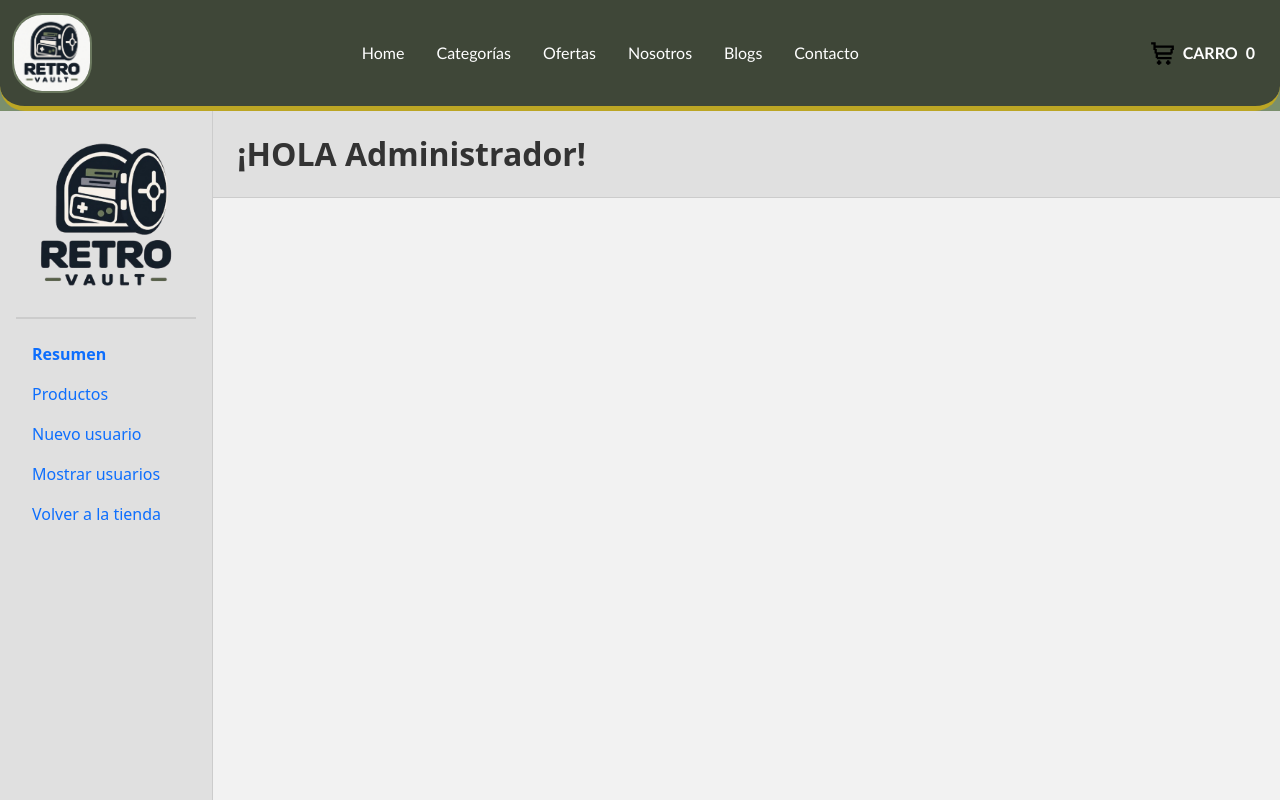
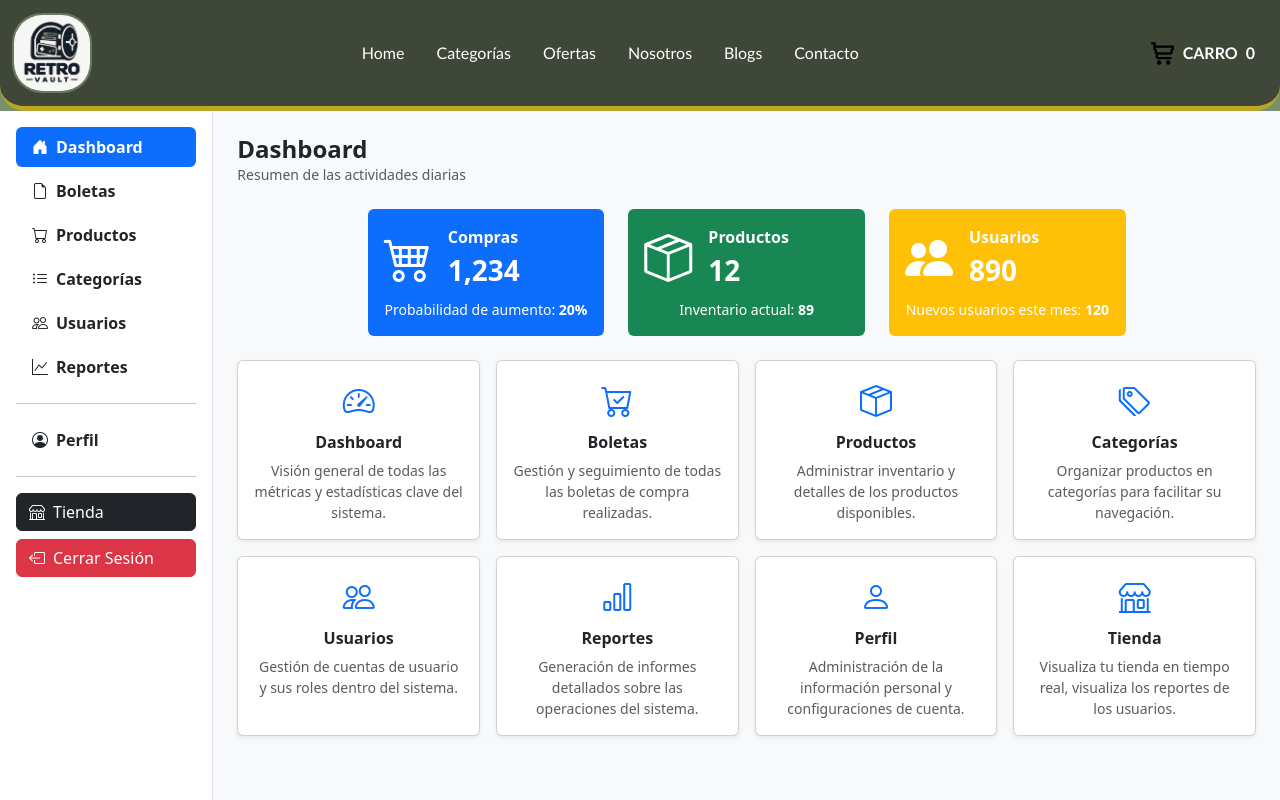
Before and after one commit to maxurn04/retro-vault-react, a React (Vite) app: page /admin in a window 1280 px wide. Shown: the top 800 px of the page. Built offline with nearby package versions, Linux system fonts and the light colour scheme.

Commit message:
Implementacion de iconos bootstrap y el layout de administrador.

```diff
--- a/package.json
+++ b/package.json
@@ -11,6 +11,7 @@
   },
   "dependencies": {
     "bootstrap": "^5.3.8",
+    "bootstrap-icons": "^1.13.2",
     "react": "^19.2.8",
     "react-dom": "^19.2.8",
     "react-router-dom": "^7.18.4"
--- a/src/components/AdminLayout.jsx
+++ b/src/components/AdminLayout.jsx
@@ -1,24 +1,66 @@
-import { Link, NavLink, Outlet } from 'react-router-dom';
+import { useContext } from 'react';
+import { Link, NavLink, Outlet, useNavigate } from 'react-router-dom';
+import { ContextoUsuario } from '../contexto/ContextoUsuario';
 
 const AdminLayout = () => {
-    const clase = ({ isActive }) => `nav-link admin-enlace-nav${isActive ? ' fw-bold' : ''}`;
+    const { cerrarSesion } = useContext(ContextoUsuario);
+    const navigate = useNavigate();
+
+    const clase = ({ isActive }) =>
+        `nav-link d-flex align-items-center gap-2 small fw-semibold${isActive ? ' active' : ' text-dark'}`;
+
+    const salir = () => {
+        cerrarSesion();
+        navigate('/');
+    };
 
     return (
-        <div className="container-fluid p-0 admin-cuerpo">
-            <div className="row g-0">
-                <aside className="col-12 col-md-3 col-xl-2 p-3 admin-lateral">
-                    <h4 className="admin-contenedor-logo text-center">
-                        <img src="/img/logoRV-NF.png" alt="Logo RV" className="img-fluid admin-img-logo" />
-                    </h4>
-                    <ul className="nav flex-row flex-md-column admin-lista-nav">
-                        <li className="nav-item"><NavLink end to="/admin" className={clase}>Resumen</NavLink></li>
-                        <li className="nav-item"><NavLink to="/admin/mostrarproductos" className={clase}>Productos</NavLink></li>
-                        <li className="nav-item"><NavLink to="/admin/crearusuario" className={clase}>Nuevo usuario</NavLink></li>
-                        <li className="nav-item"><NavLink to="/admin/mostrarusuario" className={clase}>Mostrar usuarios</NavLink></li>
-                        <li className="nav-item"><Link to="/" className="nav-link admin-enlace-nav">Volver a la tienda</Link></li>
-                    </ul>
-                </aside>
-                <Outlet />
+        <div style={{ minHeight: '100vh' }}>
+
+
+            <div className="container-fluid p-0">
+                <div className="row g-0">
+                    <aside className="col-12 col-md-3 col-xl-2 p-3 bg-white border-end">
+                        <ul className="nav nav-pills flex-column gap-1">
+                            <li className="nav-item">
+                                <NavLink end to="/admin" className={clase}><i className="bi bi-house-door-fill"></i>Dashboard</NavLink>
+                            </li>
+                            <li className="nav-item">
+                                <NavLink to="/admin/ordenes" className={clase}><i className="bi bi-file-earmark"></i>Boletas</NavLink>
+                            </li>
+                            <li className="nav-item">
+                                <NavLink to="/admin/mostrarproductos" className={clase}><i className="bi bi-cart"></i>Productos</NavLink>
+                            </li>
+                            <li className="nav-item">
+                                <NavLink to="/admin/categorias" className={clase}><i className="bi bi-list-ul"></i>Categorías</NavLink>
+                            </li>
+                            <li className="nav-item">
+                                <NavLink to="/admin/mostrarusuario" className={clase}><i className="bi bi-people"></i>Usuarios</NavLink>
+                            </li>
+                            <li className="nav-item">
+                                <NavLink to="/admin/reportes" className={clase}><i className="bi bi-graph-up"></i>Reportes</NavLink>
+                            </li>
+                        </ul>
+
+                        <hr />
+
+                        <ul className="nav nav-pills flex-column">
+                            <li className="nav-item">
+                                <NavLink to="/admin/perfil" className={clase}><i className="bi bi-person-circle"></i>Perfil</NavLink>
+                            </li>
+                        </ul>
+
+                        <hr />
+
+                        <Link to="/" className="btn btn-dark w-100 text-start mb-2">
+                            <i className="bi bi-shop me-2"></i>Tienda
+                        </Link>
+                        <button type="button" className="btn btn-danger w-100 text-start" onClick={salir}>
+                            <i className="bi bi-box-arrow-left me-2"></i>Cerrar Sesión
+                        </button>
+                    </aside>
+                    <Outlet />
+                </div>
             </div>
         </div>
     );
--- a/src/main.jsx
+++ b/src/main.jsx
@@ -5,6 +5,7 @@ import App from './App.jsx'
 // 1. Primero Bootstrap (la estructura base)
 import 'bootstrap/dist/css/bootstrap.min.css';
 import 'bootstrap/dist/js/bootstrap.bundle.min.js';
+import 'bootstrap-icons/font/bootstrap-icons.css';
 
 // 2. Luego TUS estilos (para que manden y sobreescriban a Bootstrap)
 import './App.css'
--- a/src/views/admin/inicioadmin.jsx
+++ b/src/views/admin/inicioadmin.jsx
@@ -1,9 +1,69 @@
-const InicioAdmin = () => (
-    <main className="col-12 col-md-9 col-xl-10 p-0" style={{ backgroundColor: '#f2f2f2', minHeight: '100vh' }}>
-        <div className="p-4 d-flex justify-content-between align-items-center" style={{ backgroundColor: '#e0e0e0', borderBottom: '1px solid #cccccc' }}>
-            <h1 className="fw-semibold m-0 fs-2" style={{ color: '#333333' }}>¡HOLA Administrador!</h1>
-        </div>
-    </main>
-);
+import { Link } from 'react-router-dom';
+import { obtenerCatalogo } from '../../data/catalogoAdmin';
+
+const accesos = [
+    { titulo: 'Dashboard', texto: 'Visión general de todas las métricas y estadísticas clave del sistema.', icono: 'bi-speedometer2', ruta: '/admin' },
+    { titulo: 'Boletas', texto: 'Gestión y seguimiento de todas las boletas de compra realizadas.', icono: 'bi-cart-check', ruta: '/admin/boletas' },
+    { titulo: 'Productos', texto: 'Administrar inventario y detalles de los productos disponibles.', icono: 'bi-box-seam', ruta: '/admin/mostrarproductos' },
+    { titulo: 'Categorías', texto: 'Organizar productos en categorías para facilitar su navegación.', icono: 'bi-tags', ruta: '/admin/categorias' },
+    { titulo: 'Usuarios', texto: 'Gestión de cuentas de usuario y sus roles dentro del sistema.', icono: 'bi-people', ruta: '/admin/mostrarusuario' },
+    { titulo: 'Reportes', texto: 'Generación de informes detallados sobre las operaciones del sistema.', icono: 'bi-bar-chart', ruta: '/admin/reportes' },
+    { titulo: 'Perfil', texto: 'Administración de la información personal y configuraciones de cuenta.', icono: 'bi-person', ruta: '/admin/perfil' },
+    { titulo: 'Tienda', texto: 'Visualiza tu tienda en tiempo real, visualiza los reportes de los usuarios.', icono: 'bi-shop', ruta: '/' }
+];
+
+const InicioAdmin = () => {
+    const catalogo = obtenerCatalogo();
+    const totalProductos = catalogo.length;
+    const inventarioTotal = catalogo.reduce((suma, p) => suma + (Number(p.stock) || 0), 0);
+
+    const resumen = [
+        { titulo: 'Compras', valor: '1,234', pie: 'Probabilidad de aumento:', dato: '20%', clase: 'bg-primary', icono: 'bi-cart4' },
+        { titulo: 'Productos', valor: totalProductos, pie: 'Inventario actual:', dato: inventarioTotal, clase: 'bg-success', icono: 'bi-box-seam' },
+        { titulo: 'Usuarios', valor: '890', pie: 'Nuevos usuarios este mes:', dato: '120', clase: 'bg-warning', icono: 'bi-people-fill' }
+    ];
+
+    return (
+        <main className="col-12 col-md-9 col-xl-10 p-4 bg-light" style={{ minHeight: '100vh' }}>
+            <h1 className="fs-4 fw-semibold mb-0">Dashboard</h1>
+            <p className="small text-muted mb-4">Resumen de las actividades diarias</p>
+
+            <div className="row g-4 mb-4 justify-content-center">
+                {resumen.map((r) => (
+                    <div key={r.titulo} className="col-12 col-md-4 col-xl-3">
+                        <div className={`card border-0 text-white h-100 ${r.clase}`}>
+                            <div className="card-body">
+                                <div className="d-flex align-items-center gap-3">
+                                    <i className={`bi ${r.icono} display-5`}></i>
+                                    <div>
+                                        <div className="fw-semibold">{r.titulo}</div>
+                                        <div className="fs-3 fw-bold">{r.valor}</div>
+                                    </div>
+                                </div>
+                                <div className="text-center small mt-2">{r.pie} <strong>{r.dato}</strong></div>
+                            </div>
+                        </div>
+                    </div>
+                ))}
+            </div>
+
+            <div className="row g-3">
+                {accesos.map((a) => (
+                    <div key={a.titulo} className="col-12 col-sm-6 col-xl-3">
+                        <Link to={a.ruta} className="text-decoration-none text-dark">
+                            <div className="card h-100 text-center shadow-sm">
+                                <div className="card-body">
+                                    <i className={`bi ${a.icono} fs-2 text-primary`}></i>
+                                    <h6 className="fw-bold mt-2">{a.titulo}</h6>
+                                    <p className="small text-muted mb-0">{a.texto}</p>
+                                </div>
+                            </div>
+                        </Link>
+                    </div>
+                ))}
+            </div>
+        </main>
+    );
+};
 
 export default InicioAdmin;
```
Also changed, not shown: 1 other file (tests, documents, lock files or other folders).
